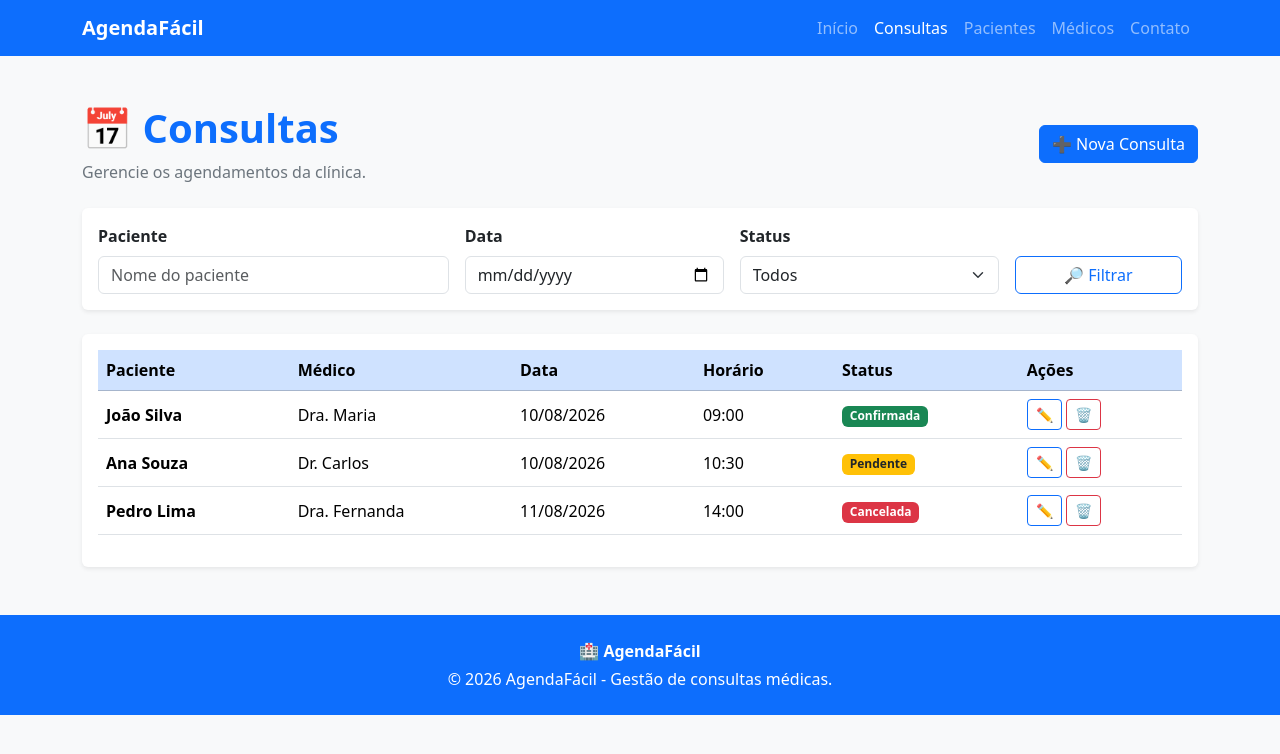
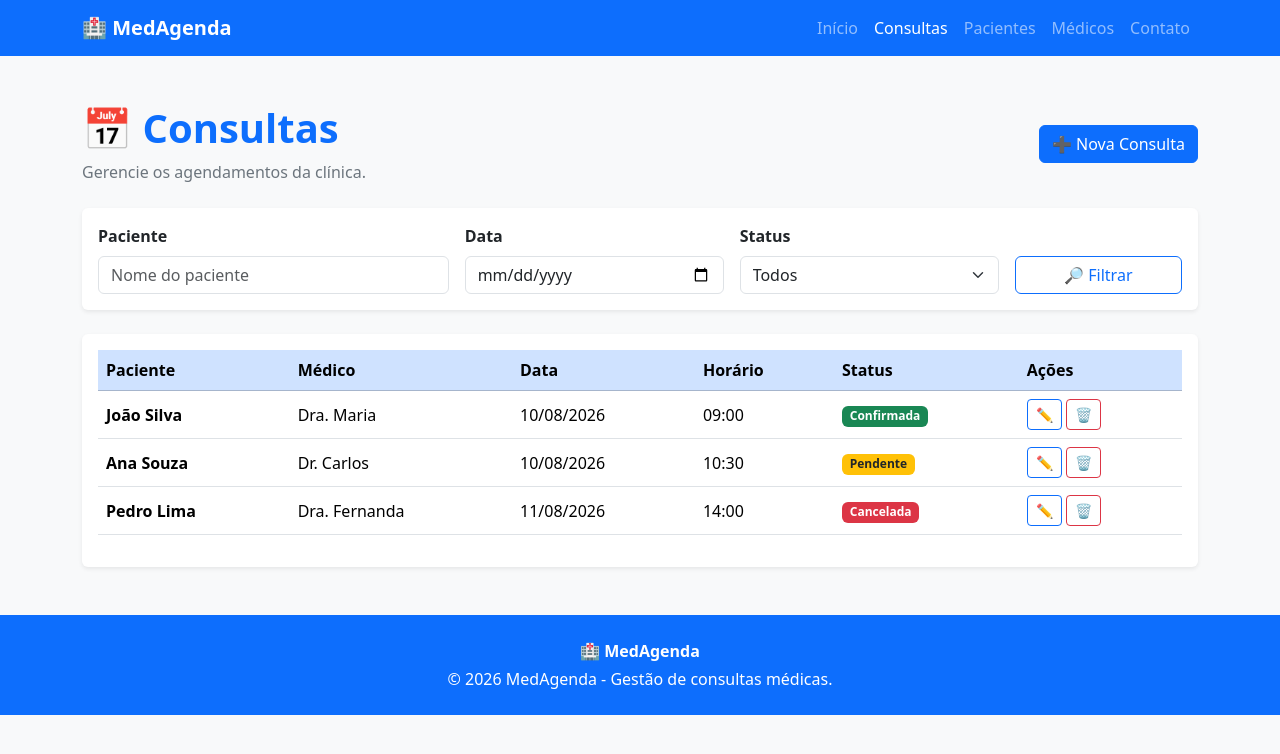
Before and after one commit to danieI777/projeto-real, a Django app: page /consultas/ in a window 1280 px wide. Shown: the top 754 px of the page. Run offline with Django 5.2, Linux system fonts and the light colour scheme.

Commit message:
front medagenda
py

```diff
--- a/agenda/templates/consultas.html
+++ b/agenda/templates/consultas.html
@@ -9,7 +9,7 @@
         name="viewport"
         content="width=device-width, initial-scale=1.0">
 
-    <title>Consultas - AgendaFácil</title>
+    <title>Consultas - MedAgenda</title>
 
     <link
         href="https://cdn.jsdelivr.net/npm/bootstrap@5.3.3/dist/css/bootstrap.min.css"
@@ -31,7 +31,7 @@
                 class="navbar-brand fw-bold"
                 href="{% url 'home' %}">
 
-                AgendaFácil
+                🏥 MedAgenda
 
             </a>
 
@@ -469,11 +469,11 @@
         class="bg-primary text-white text-center py-4 mt-5">
 
         <p class="fw-bold mb-1">
-            🏥 AgendaFácil
+            🏥 MedAgenda
         </p>
 
         <p class="mb-0">
-            © 2026 AgendaFácil - Gestão de consultas médicas.
+            © 2026 MedAgenda - Gestão de consultas médicas.
         </p>
 
     </footer>
--- a/agenda/templates/medicos.html
+++ b/agenda/templates/medicos.html
@@ -34,7 +34,7 @@
                 class="navbar-brand fw-bold"
                 href="{% url 'home' %}">
 
-                🏥 AgendaFácil
+                🏥 MedAgenda
 
             </a>
 
@@ -992,14 +992,14 @@
 
         <p class="fw-bold mb-1">
 
-            🏥 AgendaFácil
+            🏥 MedAgenda
 
         </p>
 
 
         <p class="mb-0">
 
-            &copy; 2026 AgendaFácil -
+            &copy; 2026 MedAgenda -
             Gestão de consultas médicas.
 
         </p>
```
